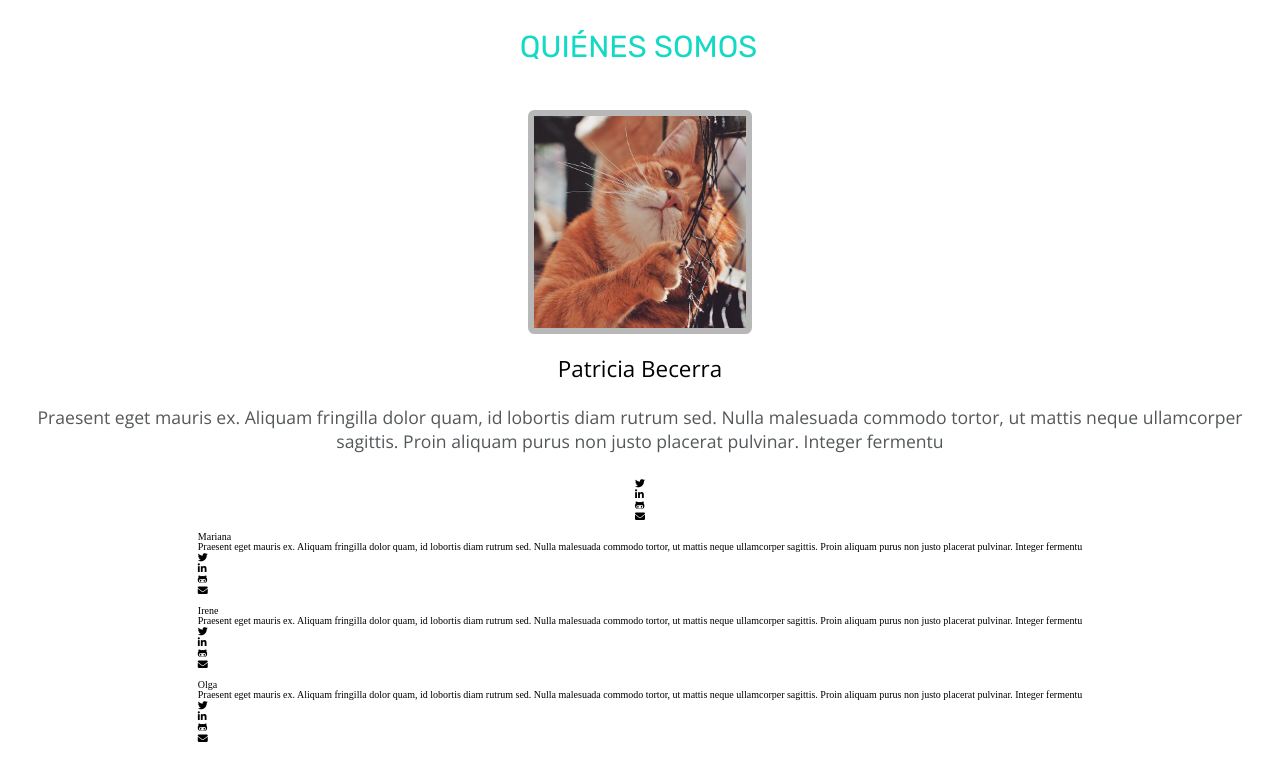
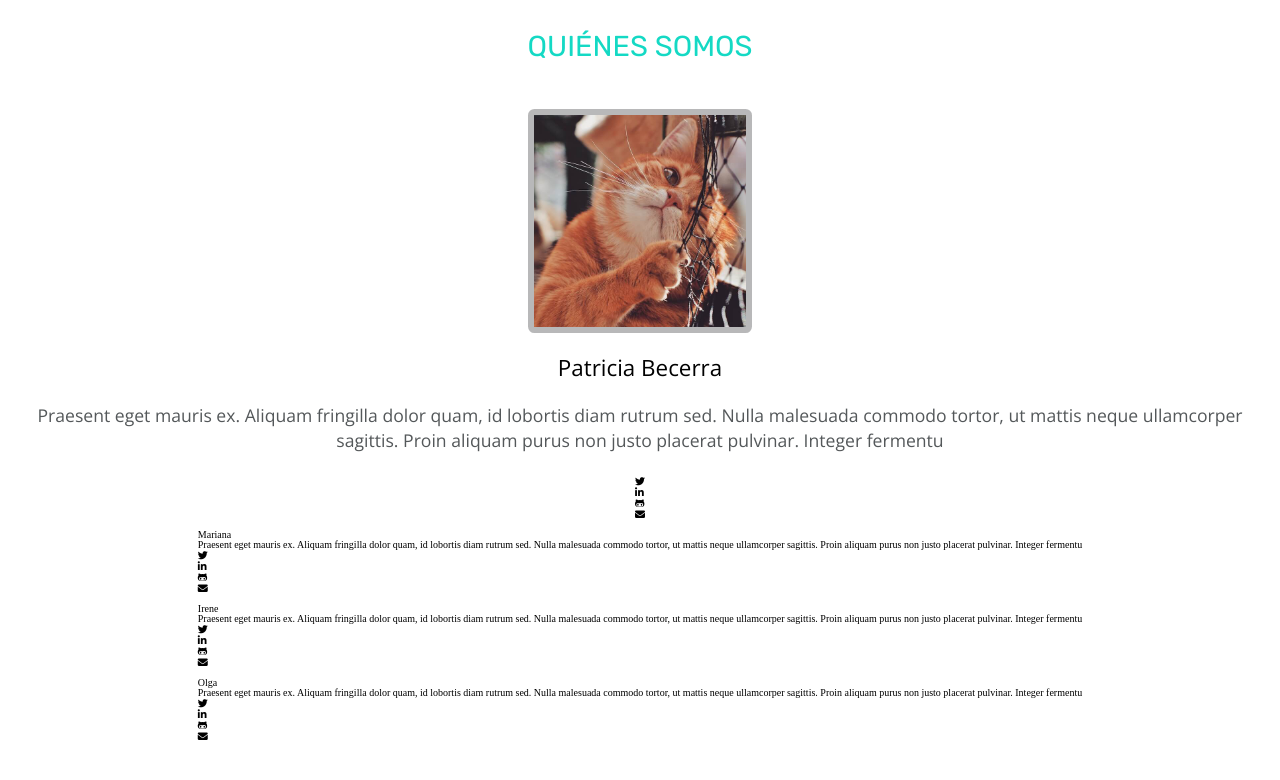
Before and after one commit to Adalab/project-promo-s-module-1-team-7, a plain HTML site: page index.html in a window 1280 px wide. Drawn offline with nearby package versions, Linux system fonts and the light colour scheme.

Commit message:
improve title who-we-are style css

```diff
--- a/css/main.css
+++ b/css/main.css
@@ -27,14 +27,14 @@
 }
 
 .title-who {
-    display: flex;
-    flex-direction: row;
-    justify-content: center;
+
     font-family: 'Rubik', sans-serif;
     text-transform: uppercase;
     color: var(--verde-claro);
-    font-size: 1.9rem;
-    margin:2rem 4.95rem 0 4.75rem;
+    font-size: 1.8rem;
+    margin:2rem 3rem 0 3rem;
+    width: 100vw;
+    text-align: center;
 }
 
 .members-section {
```
